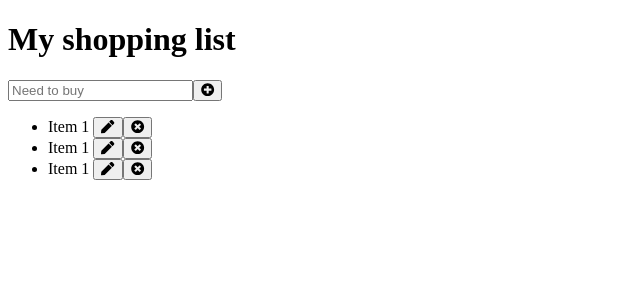
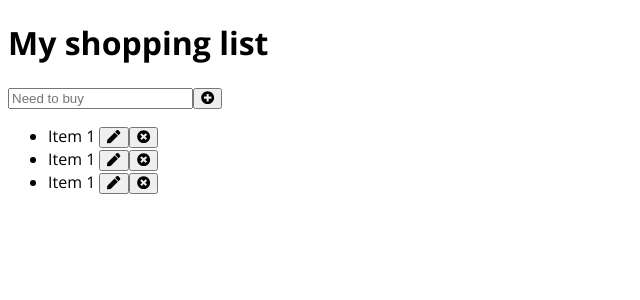
Before and after one commit to partiallymisplaced/shopping-list, an Angular app: page / in a window 1280 px wide. Shown: the top 300 px of the page, without its empty margins (0-640 px from the left). Built offline with nearby package versions, Linux system fonts and the light colour scheme.

Commit message:
Adds Open Sans font

```diff
--- a/src/index.html
+++ b/src/index.html
@@ -7,6 +7,9 @@
 
   <meta name="viewport" content="width=device-width, initial-scale=1">
   <link rel="icon" type="image/x-icon" href="favicon.ico">
+
+  <link href="https://fonts.googleapis.com/css?family=Open+Sans:400,400i,700,700i"
+    rel="stylesheet">
 </head>
 <body>
   <app-root></app-root>
--- a/src/styles.css
+++ b/src/styles.css
@@ -1 +1,4 @@
-/* You can add global styles to this file, and also import other style files */
+body {
+    font-family: 'Open Sans', sans-serif;
+
+}
```
